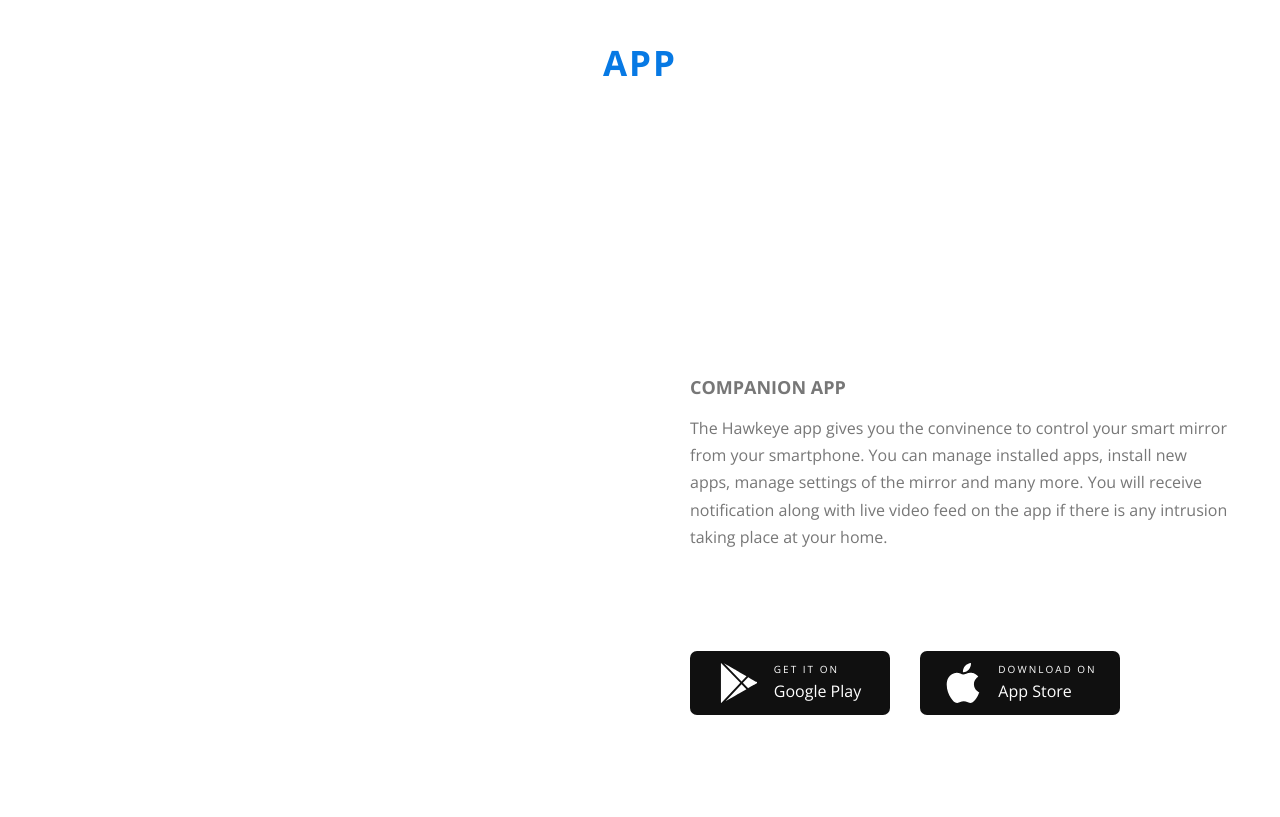
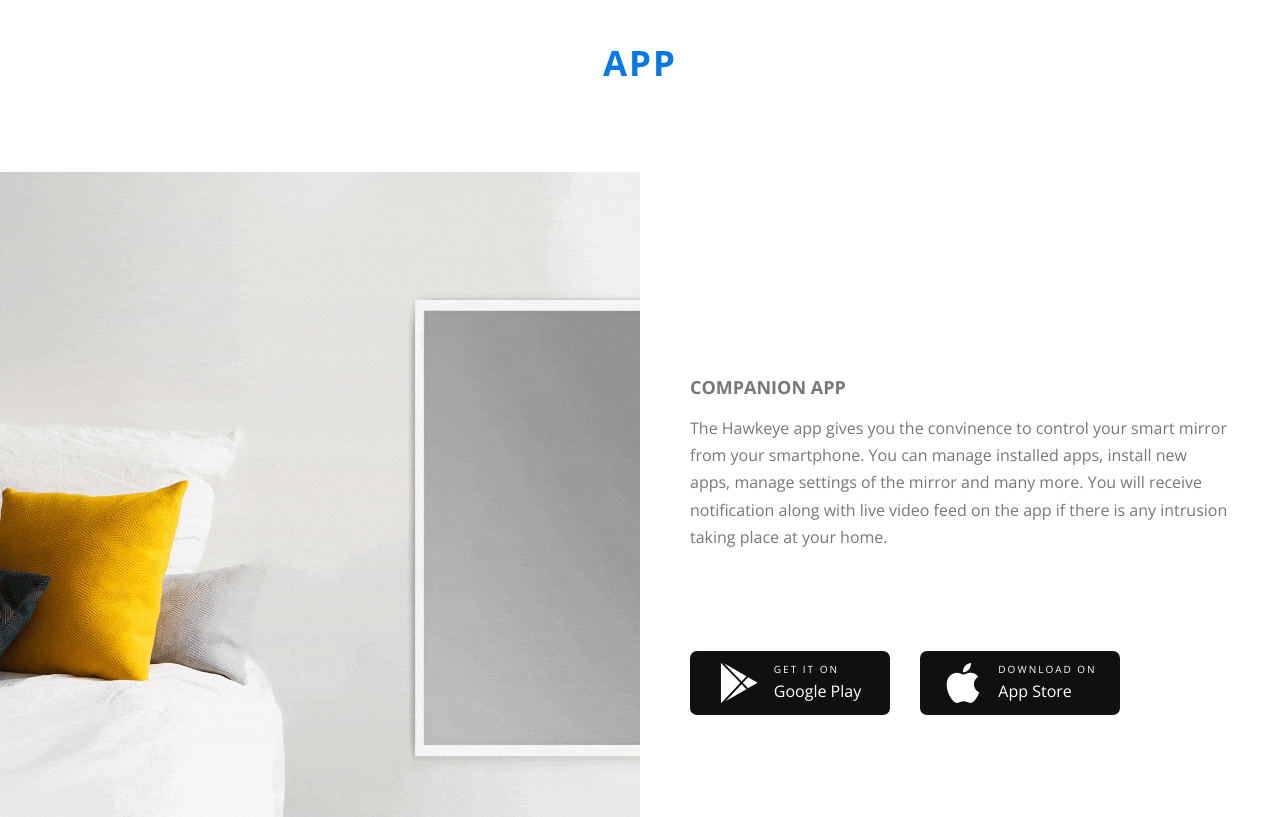
Before and after one commit to colton75/hawkeye-website, a plain HTML site: page index.html in a window 1280 px wide. Shown: the part 3127-3944 px from the top of the page. Drawn offline with nearby package versions, Linux system fonts and the light colour scheme.

Commit message:
fixed image url

```diff
--- a/css/main.css
+++ b/css/main.css
@@ -787,7 +787,7 @@ body {
   -webkit-box-flex: 0;
       -ms-flex: 0 0 50%;
           flex: 0 0 50%;
-  background-image: url("img/apple-mirror-banner-final-64.gif");
+  background-image: url("../img/apple-mirror-banner-final-64.gif");
   background-size: cover;
 }
 
```
Also changed, not shown: 1 other file.
